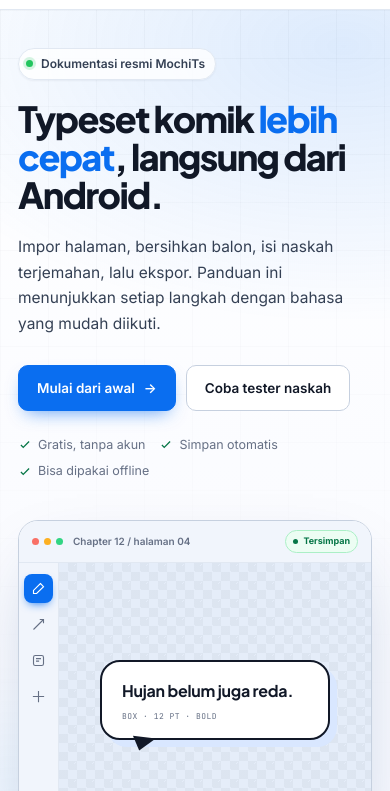
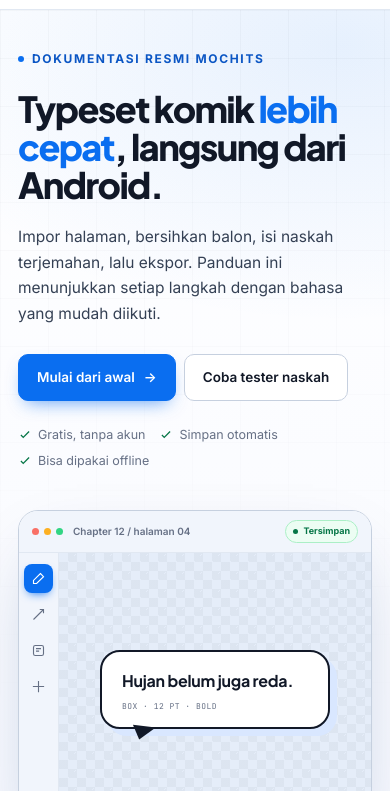
Before and after one commit to Mochizhouuu/MochiTs-Docs, a plain HTML site: page index.html in a window 390 px wide. Shown: the part 53-844 px from the top of the page. Drawn offline with Linux system fonts and the light colour scheme.

Commit message:
Mobile hero + baris bab; kurangi AI slop di hero beranda

```diff
--- a/assets/style.css
+++ b/assets/style.css
@@ -609,8 +609,7 @@
   overflow: hidden;
   border-bottom: 1px solid var(--line);
   background:
-    radial-gradient(720px 420px at 88% 4%, color-mix(in srgb, var(--primary) 14%, transparent), transparent 66%),
-    radial-gradient(520px 360px at 8% 100%, color-mix(in srgb, #30b0f0 9%, transparent), transparent 70%),
+    radial-gradient(720px 420px at 88% 4%, color-mix(in srgb, var(--primary) 10%, transparent), transparent 66%),
     linear-gradient(180deg, var(--surface) 0%, var(--bg) 100%);
 }
 .hero::before {
@@ -637,21 +636,20 @@
   display: inline-flex;
   align-items: center;
   gap: 8px;
-  padding: 5px 10px 5px 7px;
-  border: 1px solid var(--line);
-  border-radius: 999px;
-  background: color-mix(in srgb, var(--surface) 80%, transparent);
-  color: var(--text-soft);
+  padding: 0;
+  border: 0;
+  background: transparent;
+  color: var(--primary-deep);
   font-size: 12px;
-  font-weight: 600;
-  box-shadow: var(--shadow-sm);
+  font-weight: 700;
+  letter-spacing: .14em;
+  text-transform: uppercase;
 }
 .hero-eyebrow .dot {
-  width: 7px;
-  height: 7px;
+  width: 6px;
+  height: 6px;
   border-radius: 50%;
-  background: #22c55e;
-  box-shadow: 0 0 0 3px color-mix(in srgb, #22c55e 18%, transparent);
+  background: var(--primary);
 }
 .hero-title {
   margin: 20px 0 0;
@@ -1836,12 +1834,15 @@
   .mobile-toc a:hover { color: var(--primary-deep); }
   .mobile-toc a.toc-sub { padding-left: 10px; font-size: 11px; color: var(--muted); }
 
-  .hero-grid { grid-template-columns: 1fr; gap: 30px; padding-top: 38px; }
+  .hero-grid { grid-template-columns: 1fr; gap: 30px; padding-top: 34px; padding-bottom: 56px; }
   .hero-title { max-width: 17ch; }
   .hero-visual { width: min(100%, 560px); margin: 0 auto; }
   .float-script { right: -4px; }
   .float-clean { left: -4px; }
   .chapter-list { grid-template-columns: 1fr; }
+  .chapter-row { grid-template-columns: 42px minmax(0, 1fr) 22px; grid-template-rows: auto auto; }
+  .chapter-row .chapter-desc { grid-column: 2; }
+  .chapter-row .chapter-arrow { display: none; }
   .chapter-row:last-child:nth-child(odd) { grid-column: auto; }
   .feature-grid { grid-template-columns: 1fr; }
   .start-grid { grid-template-columns: 1fr; }
@@ -1881,9 +1882,11 @@
   .footer-note { flex-direction: column; gap: 4px; }
   .hero-trust { gap: 6px 14px; }
   .float-note { display: none; }
-  .app-window { transform: none; }
+  .app-window { transform: none; max-width: 100%; }
   .app-main { min-height: 280px; }
   .bubble { font-size: 16px; }
+  .hero-actions { gap: 8px; }
+  .hero-lead { font-size: 15.5px; }
   .workflow-list { grid-template-columns: 1fr; }
   .workflow-row { border-right: 0; border-bottom: 1px solid var(--line); }
   .workflow-row:last-child { border-bottom: 0; }
```
